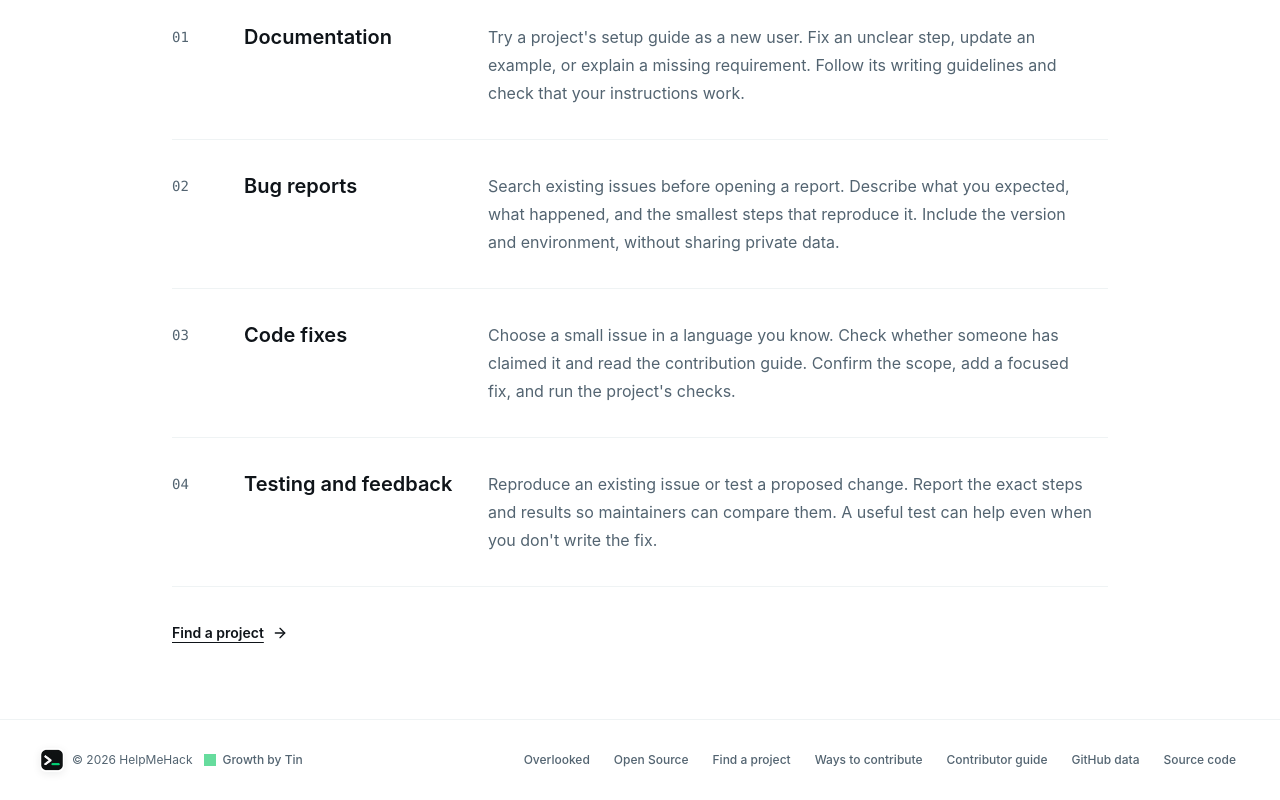
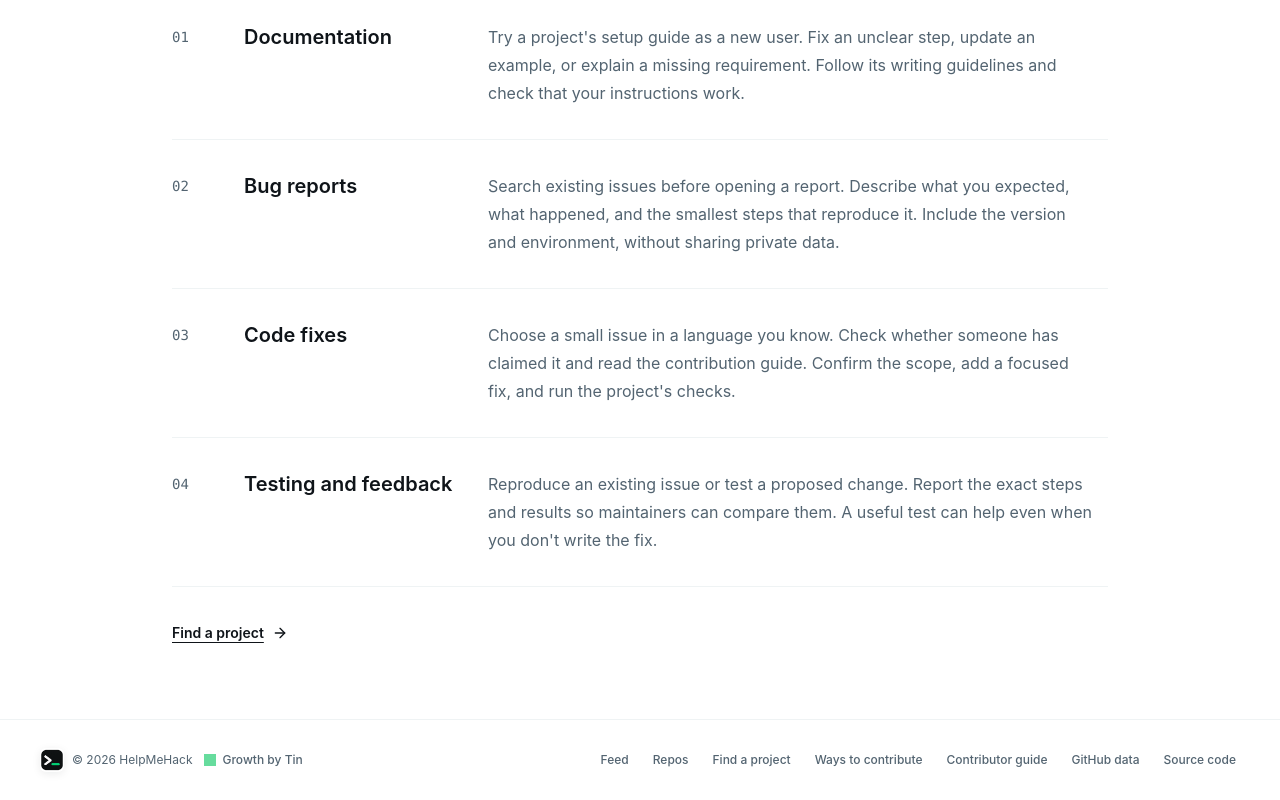
Before and after one commit to rohanmalhotracodes/helpmehack, a Next.js app: page /contribute in a window 1280 px wide. Shown: the part 508-1308 px from the top of the page. Built offline with nearby package versions, Linux system fonts and the light colour scheme.

Commit message:
Make homepage a landing page with Feed and Repos navigation
Co-authored-by: tin-computer[bot] <277149838+tin-computer[bot]@users.noreply.github.com>

```diff
--- a/app/page.tsx
+++ b/app/page.tsx
@@ -1,5 +1,12 @@
+import type { Metadata } from "next";
 import { OpportunityApp } from "@/components/opportunity-app";
 import { getOpportunityData } from "@/lib/provider";
+
+export const metadata: Metadata = {
+  title: "HelpMeHack | Open source worth starting",
+  description: "Find open-source projects and issues to contribute to. Read the Overlooked feed for practical advice, or explore the repository directory.",
+  alternates: { canonical: "https://www.helpmehack.tech" },
+};
 
 export const dynamic = "force-dynamic";
 
--- a/components/contribution-page-shell.tsx
+++ b/components/contribution-page-shell.tsx
@@ -17,7 +17,7 @@ export function ContributionPageShell({ children }: { children: React.ReactNode
             <span className="text-sm font-bold">helpmehack</span>
           </Link>
           <div className="flex items-center gap-4">
-            <Link href="/" className="focus-ring x-muted inline-flex min-h-11 items-center rounded text-sm hover:text-[var(--text)]">Overlooked</Link>
+            <Link href="/#feed" className="focus-ring x-muted inline-flex min-h-11 items-center rounded text-sm hover:text-[var(--text)]">Feed</Link>
             <button onClick={toggleTheme} className="focus-ring x-muted grid h-11 w-11 place-items-center rounded-full hover:bg-[var(--surface-raised)]" aria-label={`Switch to ${theme === "dark" ? "light" : "dark"} mode`}>
               {theme === "dark" ? <Sun size={18} /> : <Moon size={18} />}
             </button>
--- /dev/null
+++ b/components/home-landing.tsx
@@ -0,0 +1,18 @@
+import { ArrowRight, BookOpenText, GitFork } from "lucide-react";
+import { HomepageFaq } from "./homepage-faq";
+
+export function HomeLanding({ onNavigate }: { onNavigate: (view: "overlooked" | "open-source") => void }) {
+  return (
+    <main className="mx-auto max-w-[1080px] px-5 pb-4 sm:px-8">
+      <section aria-labelledby="landing-title" className="pb-8 pt-16 sm:pb-14 sm:pt-24">
+        <h1 id="landing-title" className="max-w-[800px] text-balance text-5xl font-bold leading-[1.08] tracking-tight sm:text-7xl">Open source<br />worth starting.</h1>
+        <p className="x-muted mt-6 max-w-[560px] text-pretty text-lg leading-7">Find a project you want to contribute to. Read the Overlooked feed for context, or explore repositories and their open issues.</p>
+        <div className="mt-9 flex flex-wrap gap-3">
+          <a href="#feed" onClick={(event) => { event.preventDefault(); onNavigate("overlooked"); }} className="focus-ring x-border inline-flex min-h-12 items-center gap-3 rounded-full border px-6 py-3 text-base font-semibold transition-colors hover:bg-[var(--surface-raised)] active:opacity-75"><BookOpenText size={18} aria-hidden="true" />Feed</a>
+          <a href="#open-source" onClick={(event) => { event.preventDefault(); onNavigate("open-source"); }} className="focus-ring x-primary inline-flex min-h-12 items-center gap-3 rounded-full px-6 py-3 text-base font-semibold transition-opacity hover:opacity-85 active:opacity-75"><GitFork size={18} aria-hidden="true" />Repos<ArrowRight size={18} aria-hidden="true" /></a>
+        </div>
+      </section>
+      <HomepageFaq />
+    </main>
+  );
+}
--- a/components/homepage-faq.tsx
+++ b/components/homepage-faq.tsx
@@ -1,15 +1,15 @@
 const questions = [
   {
     question: "What is HelpMeHack?",
-    answer: "HelpMeHack helps you find open-source projects to contribute to. It combines the Overlooked editorial feed with a directory of repositories and open issues.",
+    answer: "HelpMeHack helps you find open-source projects and issues you can contribute to. Its Overlooked feed shares practical advice for contributors.",
   },
   {
     question: "Who is it for?",
-    answer: "It's for beginners choosing their first contribution and experienced developers looking for projects. You can browse without an account.",
+    answer: "HelpMeHack is for beginners making their first contribution and experienced developers looking for new projects. You can browse without an account.",
   },
   {
     question: "How do I get started?",
-    answer: "Open the Open Source tab and choose a repository. Read its contribution guide and issue details, then follow the project's instructions on GitHub.",
+    answer: "Select Repos and choose a repository. Read its contribution guide and issue details, then follow the project's instructions on GitHub.",
   },
 ];
 
--- a/components/opportunity-app.tsx
+++ b/components/opportunity-app.tsx
@@ -1,6 +1,7 @@
 "use client";
 
 import Image from "next/image";
+import { HomeLanding } from "./home-landing";
 import { SiteFooter } from "./site-footer";
 import { useCallback, useEffect, useMemo, useState } from "react";
 import { BookOpenText, GitFork, Menu, Moon, Sun, X } from "lucide-react";
@@ -12,10 +13,10 @@ import { OpenSourceDirectory } from "./open-source-directory";
 import { OverlookedFeed } from "./overlooked-feed";
 import { RepositoryPanel } from "./repository-panel";
 
-type View = "overlooked" | "open-source";
+type View = "home" | "overlooked" | "open-source";
 export function OpportunityApp({ initialPayload }: { initialPayload: OpportunityPayload }) {
   const { theme, toggleTheme } = useTheme();
-  const [view, setView] = useState<View>("overlooked");
+  const [view, setView] = useState<View>("home");
   const [payload, setPayload] = useState(initialPayload);
   const [activeRepository, setActiveRepository] = useState<string | null>(null);
   const [menuOpen, setMenuOpen] = useState(false);
@@ -26,7 +27,7 @@ export function OpportunityApp({ initialPayload }: { initialPayload: Opportunity
   const closeRepository = useCallback(() => setActiveRepository(null), []);
 
   useEffect(() => {
-    const syncView = () => setView(window.location.hash === "#open-source" ? "open-source" : "overlooked");
+    const syncView = () => setView(window.location.hash === "#open-source" ? "open-source" : window.location.hash === "#feed" ? "overlooked" : "home");
     syncView();
     window.addEventListener("hashchange", syncView);
     window.addEventListener("popstate", syncView);
@@ -52,14 +53,16 @@ export function OpportunityApp({ initialPayload }: { initialPayload: Opportunity
   const navigate = (next: View) => {
     setView(next);
     setMenuOpen(false);
-    window.history.pushState(null, "", next === "open-source" ? "#open-source" : window.location.pathname);
+    window.history.pushState(null, "", next === "open-source" ? "#open-source" : next === "overlooked" ? "#feed" : window.location.pathname);
     window.scrollTo({ top: 0, behavior: "smooth" });
   };
 
   return (
     <div className="app-theme min-h-screen" data-theme={theme}>
       <TopNav view={view} onNavigate={navigate} theme={theme} onToggleTheme={toggleTheme} onMenu={() => setMenuOpen(true)} />
-      {view === "overlooked"
+      {view === "home"
+        ? <HomeLanding onNavigate={navigate} />
+        : view === "overlooked"
         ? <OverlookedFeed onOpenSource={() => navigate("open-source")} />
         : <OpenSourceDirectory records={records} savedRepositoryIds={savedRepositories.items} savedIssueIds={saved.items} onSaveRepository={savedRepositories.toggle} onOpenRepository={setActiveRepository} />}
 
@@ -80,13 +83,13 @@ function TopNav({ view, onNavigate, theme, onToggleTheme, onMenu }: { view: View
   return (
     <header className="x-border sticky top-0 z-30 border-b bg-[color:var(--background)]/95 backdrop-blur">
       <div className="mx-auto flex h-[61px] max-w-[1240px] items-center gap-4 px-3 sm:px-5">
-        <button onClick={() => onNavigate("overlooked")} className="focus-ring flex shrink-0 items-center gap-2 rounded-lg" aria-label="HelpMeHack — open Overlooked">
+        <button onClick={() => onNavigate("home")} className="focus-ring flex shrink-0 items-center gap-2 rounded-lg" aria-label="HelpMeHack home">
           <Image src="/helpmehack-mark.png" width={34} height={34} priority alt="" className="logo-mark h-[34px] w-[34px] rounded-lg" />
           <span className="x-text hidden text-sm font-bold tracking-tight sm:block">helpmehack</span>
         </button>
         <nav className="ml-auto hidden h-full items-center gap-1 sm:flex" aria-label="Primary navigation">
-          <NavButton active={view === "overlooked"} onClick={() => onNavigate("overlooked")} icon={BookOpenText}>Overlooked</NavButton>
-          <NavButton active={view === "open-source"} onClick={() => onNavigate("open-source")} icon={GitFork}>Open Source</NavButton>
+          <NavButton active={view === "overlooked"} onClick={() => onNavigate("overlooked")} icon={BookOpenText}>Feed</NavButton>
+          <NavButton active={view === "open-source"} onClick={() => onNavigate("open-source")} icon={GitFork}>Repos</NavButton>
         </nav>
         <button onClick={onToggleTheme} className="focus-ring x-muted ml-auto grid h-10 w-10 place-items-center rounded-full hover:bg-[var(--surface-raised)] sm:ml-0" aria-label={`Switch to ${theme === "dark" ? "light" : "dark"} mode`}>{theme === "dark" ? <Sun size={17} /> : <Moon size={17} />}</button>
         <button onClick={onMenu} className="focus-ring x-border x-text grid h-10 w-10 place-items-center rounded-full border sm:hidden" aria-label="Open navigation"><Menu size={18} /></button>
@@ -106,8 +109,8 @@ function MobileNav({ view, onNavigate, onClose }: { view: View; onNavigate: (vie
       <aside className="x-border absolute inset-y-0 right-0 w-[min(82vw,300px)] border-l bg-[var(--background)] p-4 shadow-2xl">
         <div className="flex items-center justify-between"><p className="x-text text-sm font-bold">Navigate</p><button autoFocus onClick={onClose} className="focus-ring x-muted grid h-10 w-10 place-items-center rounded-full hover:bg-[var(--surface-raised)]" aria-label="Close navigation"><X size={18} /></button></div>
         <nav className="mt-5 space-y-1" aria-label="Mobile navigation">
-          <button onClick={() => onNavigate("overlooked")} className={`focus-ring flex h-12 w-full items-center gap-3 rounded-full px-4 text-sm font-bold ${view === "overlooked" ? "x-primary" : "x-text hover:bg-[var(--surface-raised)]"}`}><BookOpenText size={18} />Overlooked</button>
-          <button onClick={() => onNavigate("open-source")} className={`focus-ring flex h-12 w-full items-center gap-3 rounded-full px-4 text-sm font-bold ${view === "open-source" ? "x-primary" : "x-text hover:bg-[var(--surface-raised)]"}`}><GitFork size={18} />Open Source</button>
+          <button onClick={() => onNavigate("overlooked")} className={`focus-ring flex h-12 w-full items-center gap-3 rounded-full px-4 text-sm font-bold ${view === "overlooked" ? "x-primary" : "x-text hover:bg-[var(--surface-raised)]"}`}><BookOpenText size={18} />Feed</button>
+          <button onClick={() => onNavigate("open-source")} className={`focus-ring flex h-12 w-full items-center gap-3 rounded-full px-4 text-sm font-bold ${view === "open-source" ? "x-primary" : "x-text hover:bg-[var(--surface-raised)]"}`}><GitFork size={18} />Repos</button>
         </nav>
       </aside>
     </div>
--- a/components/site-footer.tsx
+++ b/components/site-footer.tsx
@@ -17,8 +17,8 @@ export function SiteFooter({ onNavigate }: { onNavigate?: (view: "overlooked" |
           </a>
         </div>
         <nav className="flex flex-wrap items-center justify-center gap-x-4 gap-y-2" aria-label="Footer navigation">
-          <Link href="/" onClick={onNavigate ? (event) => { event.preventDefault(); onNavigate("overlooked"); } : undefined} className={linkClass}>Overlooked</Link>
-          <Link href="/#open-source" onClick={onNavigate ? (event) => { event.preventDefault(); onNavigate("open-source"); } : undefined} className={linkClass}>Open Source</Link>
+          <Link href="/#feed" onClick={onNavigate ? (event) => { event.preventDefault(); onNavigate("overlooked"); } : undefined} className={linkClass}>Feed</Link>
+          <Link href="/#open-source" onClick={onNavigate ? (event) => { event.preventDefault(); onNavigate("open-source"); } : undefined} className={linkClass}>Repos</Link>
           <Link href="/open-source-projects" className={linkClass}>Find a project</Link>
           <Link href="/contribute" className={linkClass}>Ways to contribute</Link>
           <a href="https://opensource.guide/how-to-contribute/" target="_blank" rel="noreferrer" className={linkClass}>Contributor guide</a>
```
Also changed, not shown: 1 other file (tests, documents, lock files or other folders).
